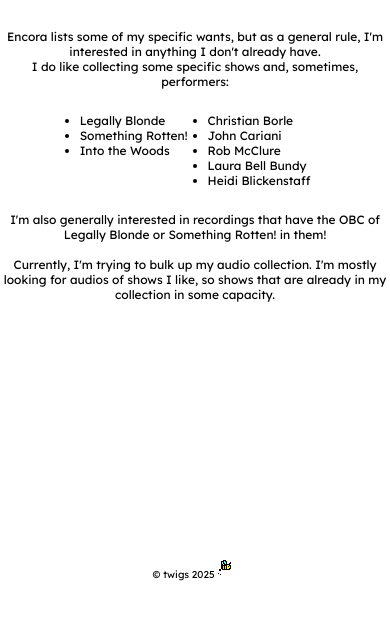
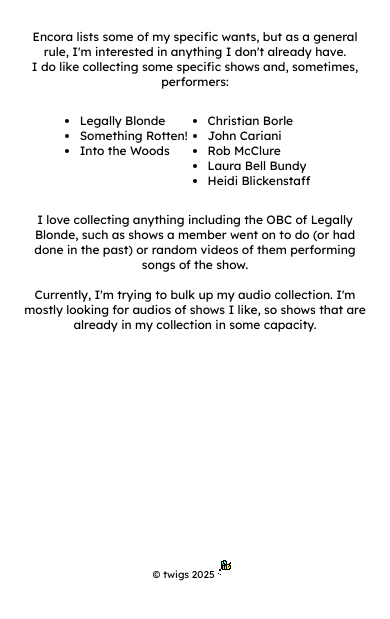
Before and after one commit to twigsaretasty/trade, a website: page wants.html in a window 390 px wide. Shown: the part 225-844 px from the top of the page. Drawn offline with Linux system fonts and the light colour scheme.

Commit message:
update pages and collection, css for smaller screens

```diff
--- a/audiosnonencora.json
+++ b/audiosnonencora.json
@@ -24,7 +24,7 @@
             "time": "U",
             "master": "",
             "cast": "Paul Canaan, Natalie Joy Johnson, Leslie Rodriguez Kritzer",
-            "notes": "A joint opening night gift from Laurence O'Keefe, Nell Benjamin, Paul Canaan, and Gaelen Gilliand to the rest cast. Includes two songs, the first being \"The Bonecake Remix\" which splices together some cut lines and inside jokes from the cast set to a \"phat beat.\" The second is \"One at a Time,\" a song written by Larry and Nell sung by Paul. Natalie Joy Johnson and Leslie Rodriguez Kritzer sing backup. I honestly have no clue what the context is and am not sure I want to know.",
+            "notes": "A joint opening night gift from Laurence O'Keefe, Nell Benjamin, Paul Canaan, and Gaelen Gilliand to the rest cast. Includes two songs, the first being \"The Bonecake Remix\" which splices together some cut lines and inside jokes from the cast set to what Christian Borle once called a \"phat beat.\" The second is \"One at a Time,\" a song written by Larry and Nell sung by Paul. Natalie Joy Johnson and Leslie Rodriguez Kritzer sing backup. I honestly have no clue what the context is and am not sure I want to know.",
             "amount_recorded": "Full",
             "gifting_status": "Gift at your Discretion",
             "limited_status": "Unrestricted",
--- a/trading.css
+++ b/trading.css
@@ -563,4 +563,8 @@
         width: 50%;
         font-size: 12px;
     }
+
+    .wants-page {
+        width: 90%
+    }
 }
--- a/wants.html
+++ b/wants.html
@@ -53,7 +53,7 @@
                 </a>
             </div>
         </header>
-        <div id="collection-container">
+        <div id="collection-container" class="wants-page">
             <h1 id="title">wants</h1>
             <p class="text" style="text-align: center;">Encora lists some of my specific wants, but as a general rule, I'm interested in anything I don't already have.
                 <br>
@@ -77,7 +77,7 @@
                     </ul>
                 </div>
             </div>
-            <p class="text" style="text-align: center;">I'm also generally interested in recordings that have the OBC of Legally Blonde or Something Rotten! in them!
+            <p class="text" style="text-align: center;">I love collecting anything including the OBC of Legally Blonde, such as shows a member went on to do (or had done in the past) or random videos of them performing songs of the show.
                 <br><br>
                 Currently, I'm trying to bulk up my audio collection. I'm mostly looking for audios of shows I like, so shows that are already in my collection in some capacity.
             </p>
```
Also changed, not shown: audios-not-on-encora.html (+1 -1 lines), videos-not-on-encora.html (+1 -1 lines).
